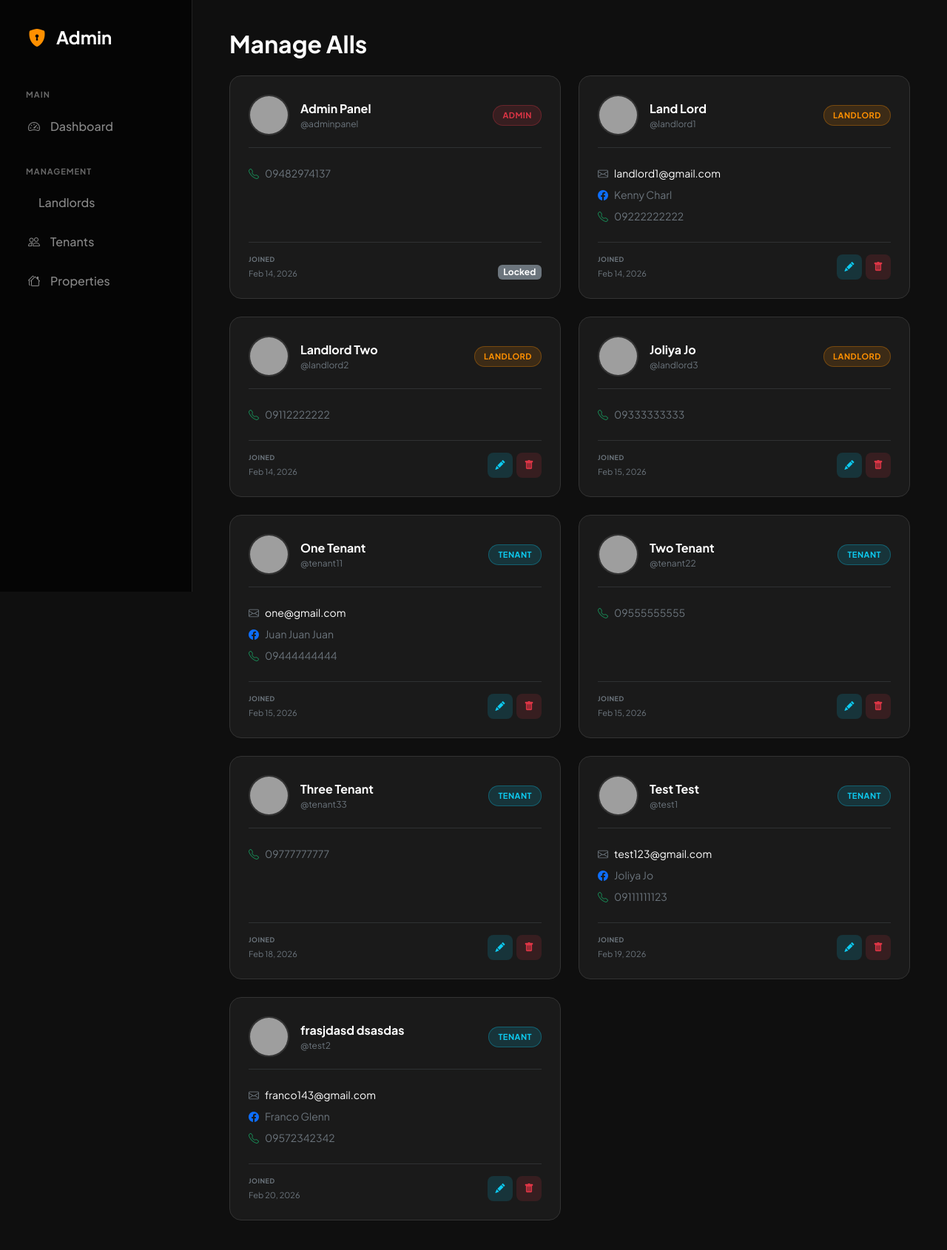
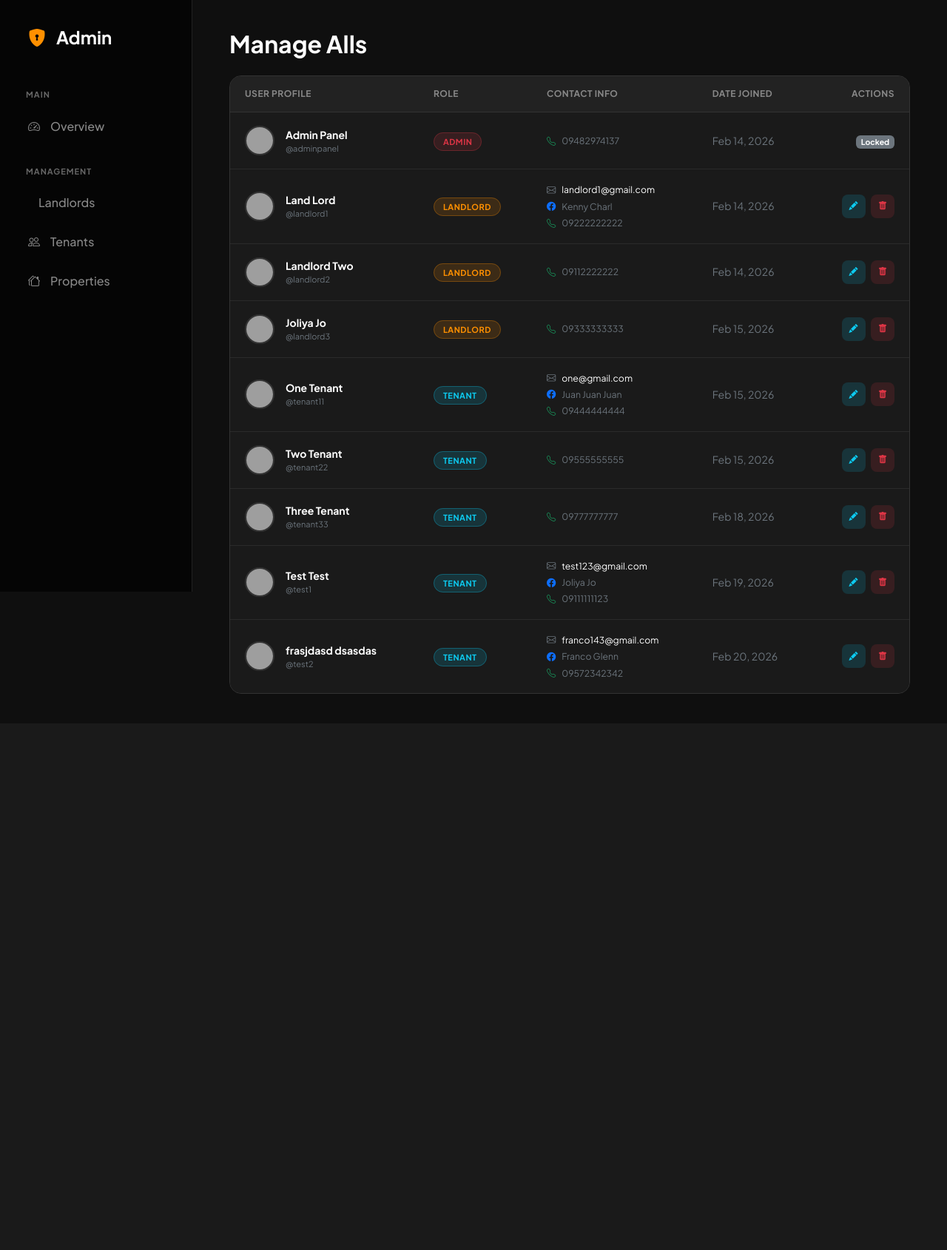
Before and after one commit to feronnn1/BoardHub, a PHP site: page /admin_users.php in a window 1280 px wide. Shown: the whole page at 74% size. After the commit the page ends 938 px from the top, so only its background shows below. Run offline with PHP 8.4, Linux system fonts and the light colour scheme; a user stored in the database is signed in; data comes from the database, SQL or seed files in the repository; grey boxes are pictures that could not be loaded.

Commit message:
Add files via upload

```diff
--- a/admin_users.php
+++ b/admin_users.php
@@ -11,7 +11,7 @@ if (isset($_POST['update_user'])) {
     $fname = $_POST['first_name'];
     $lname = $_POST['last_name'];
     $email = $_POST['email'];
-    $fb_name = $_POST['facebook_name']; // NEW FIELD
+    $fb_name = $_POST['facebook_name'];
     $phone = $_POST['phone'];
     $role = $_POST['role'];
 
@@ -58,20 +58,25 @@ $users = $conn->query($sql);
 
         .main-content { margin-left: 260px; padding: 40px 50px; }
 
-        /* NEW BOX LAYOUT UI */
-        .user-box-card { background: var(--bg-card); border: 1px solid #333; border-radius: 16px; padding: 25px; transition: 0.2s; height: 100%; display: flex; flex-direction: column; }
-        .user-box-card:hover { border-color: #555; transform: translateY(-3px); }
-        .user-img { width: 55px; height: 55px; border-radius: 50%; object-fit: cover; margin-right: 15px; border: 2px solid #333; }
+        /* TABLE UI */
+        .table-card { background: var(--bg-card); border: 1px solid #333; border-radius: 16px; overflow: hidden; }
+        .custom-table { width: 100%; border-collapse: separate; border-spacing: 0; }
+        .custom-table th { background: #222; padding: 15px 20px; text-align: left; color: #888; font-size: 12px; text-transform: uppercase; font-weight: 700; letter-spacing: 0.5px; border-bottom: 1px solid #333; }
+        .custom-table td { padding: 18px 20px; border-bottom: 1px solid #2a2a2a; color: #eee; font-size: 14px; vertical-align: middle; background: var(--bg-card); transition: background 0.2s; }
+        .custom-table tr:last-child td { border-bottom: none; }
+        .custom-table tr:hover td { background: #222; }
+
+        .user-img { width: 40px; height: 40px; border-radius: 50%; object-fit: cover; margin-right: 15px; border: 2px solid #333; }
 
         /* Buttons */
-        .btn-action { width: 34px; height: 34px; border-radius: 8px; display: inline-flex; align-items: center; justify-content: center; border: none; transition: 0.2s; margin-left: 5px; }
+        .btn-action { width: 32px; height: 32px; border-radius: 8px; display: inline-flex; align-items: center; justify-content: center; border: none; transition: 0.2s; margin-left: 5px; }
         .btn-edit { background: rgba(13, 202, 240, 0.15); color: #0dcaf0; }
         .btn-edit:hover { background: #0dcaf0; color: white; }
         .btn-delete { background: rgba(220, 53, 69, 0.15); color: #dc3545; }
         .btn-delete:hover { background: #dc3545; color: white; }
 
         /* Badges */
-        .role-badge { padding: 5px 12px; border-radius: 20px; font-size: 11px; font-weight: 700; text-transform: uppercase; letter-spacing: 0.5px; white-space: nowrap; }
+        .role-badge { padding: 5px 12px; border-radius: 20px; font-size: 11px; font-weight: 700; text-transform: uppercase; letter-spacing: 0.5px; }
         .badge-Landlord { background: rgba(255, 144, 0, 0.15); color: var(--accent-orange); border: 1px solid rgba(255, 144, 0, 0.3); }
         .badge-Tenant { background: rgba(13, 202, 240, 0.15); color: #0dcaf0; border: 1px solid rgba(13, 202, 240, 0.3); }
         .badge-Admin { background: rgba(220, 53, 69, 0.15); color: #dc3545; border: 1px solid rgba(220, 53, 69, 0.3); }
@@ -94,7 +99,7 @@ $users = $conn->query($sql);
     </a>
 
     <div class="nav-label">Main</div>
-    <a href="dashboard_admin.php" class="nav-link"><i class="bi bi-speedometer2"></i> Dashboard</a>
+    <a href="dashboard_admin.php" class="nav-link"><i class="bi bi-speedometer2"></i> Overview</a>
 
     <div class="nav-label mt-4">Management</div>
     <a href="admin_users.php?role=Landlord" class="nav-link <?php echo ($role_filter == 'Landlord') ? 'active' : ''; ?>"><i class="bi bi-person-tie"></i> Landlords</a>
@@ -107,11 +112,25 @@ $users = $conn->query($sql);
         <h2 class="fw-bold m-0">Manage <?php echo $role_filter; ?>s</h2>
     </div>
 
+    <?php if(isset($_GET['msg'])): ?>
+        <div class="alert alert-success border-0 rounded-3 mb-4"><?php echo htmlspecialchars($_GET['msg']); ?></div>
+    <?php endif; ?>
     <?php if(isset($msg)): ?>
         <div class="alert alert-<?php echo $msg_type; ?> border-0 rounded-3 mb-4"><?php echo $msg; ?></div>
     <?php endif; ?>
 
-    <div class="row g-4">
+    <div class="table-card">
+        <table class="custom-table">
+            <thead>
+                <tr>
+                    <th>User Profile</th>
+                    <th>Role</th>
+                    <th>Contact Info</th>
+                    <th>Date Joined</th>
+                    <th class="text-end">Actions</th>
+                </tr>
+            </thead>
+            <tbody>
                 <?php if ($users->num_rows > 0): ?>
                     <?php while($u = $users->fetch_assoc()):
                         $pic = !empty($u['profile_pic']) ? "assets/uploads/".$u['profile_pic'] : "assets/default.jpg";
@@ -121,29 +140,26 @@ $users = $conn->query($sql);
                         $fname = htmlspecialchars($u['first_name']);
                         $lname = htmlspecialchars($u['last_name']);
                     ?>
-            <div class="col-xxl-4 col-lg-6 col-md-6">
-                <div class="user-box-card">
-                    <div class="d-flex align-items-center mb-4 pb-3 border-bottom border-secondary border-opacity-25">
+                    <tr>
+                        <td>
+                            <div class="d-flex align-items-center">
                                 <img src="<?php echo $pic; ?>" class="user-img">
-                        <div class="me-auto">
-                            <div class="fw-bold text-white fs-6"><?php echo $fname . ' ' . $lname; ?></div>
-                            <div class="small text-secondary" style="font-size: 12px;">@<?php echo htmlspecialchars($u['username']); ?></div>
+                                <div>
+                                    <div class="fw-bold text-white"><?php echo $fname . ' ' . $lname; ?></div>
+                                    <div class="small text-secondary" style="font-size: 11px;">@<?php echo htmlspecialchars($u['username']); ?></div>
                                 </div>
-                        <span class="role-badge badge-<?php echo $u['role']; ?>"><?php echo $u['role']; ?></span>
                             </div>
-
-                    <div class="mb-4 d-flex flex-column gap-2 flex-grow-1">
+                        </td>
+                        <td><span class="role-badge badge-<?php echo $u['role']; ?>"><?php echo $u['role']; ?></span></td>
+                        <td>
+                            <div class="d-flex flex-column gap-1">
                                 <?php if($email): ?><span class="small text-white"><i class="bi bi-envelope me-2 text-secondary"></i><?php echo $email; ?></span><?php endif; ?>
                                 <?php if($fb): ?><span class="small text-secondary"><i class="bi bi-facebook me-2 text-primary"></i><?php echo $fb; ?></span><?php endif; ?>
                                 <?php if($phone): ?><span class="small text-secondary"><i class="bi bi-telephone me-2 text-success"></i><?php echo $phone; ?></span><?php endif; ?>
                             </div>
-
-                    <div class="d-flex justify-content-between align-items-end pt-3 border-top border-secondary border-opacity-25 mt-auto">
-                        <div class="small text-secondary" style="font-size: 11px;">
-                            <span class="d-block text-uppercase fw-bold mb-1" style="font-size: 9px; letter-spacing: 0.5px;">Joined</span>
-                            <?php echo date("M d, Y", strtotime($u['created_at'])); ?>
-                        </div>
-                        <div class="d-flex">
+                        </td>
+                        <td class="text-secondary"><?php echo date("M d, Y", strtotime($u['created_at'])); ?></td>
+                        <td class="text-end">
                             <?php if($u['role'] != 'Admin'): ?>
                                 <button class="btn-action btn-edit"
                                         data-bs-toggle="modal"
@@ -155,25 +171,46 @@ $users = $conn->query($sql);
                                         data-fb="<?php echo $fb; ?>"
                                         data-phone="<?php echo $phone; ?>"
                                         data-role="<?php echo $u['role']; ?>">
-                                    <i class="bi bi-pencil-fill" style="font-size: 13px;"></i>
+                                    <i class="bi bi-pencil-fill" style="font-size: 12px;"></i>
                                 </button>
-                                <a href="admin_delete.php?type=user&id=<?php echo $u['id']; ?>" class="btn-action btn-delete" onclick="return confirm('Delete this user? All their data will be lost.');">
-                                    <i class="bi bi-trash-fill" style="font-size: 13px;"></i>
-                                </a>
+
+                                <button type="button" class="btn-action btn-delete" data-bs-toggle="modal" data-bs-target="#deleteUserModal<?php echo $u['id']; ?>">
+                                    <i class="bi bi-trash-fill" style="font-size: 12px;"></i>
+                                </button>
                             <?php else: ?>
                                 <span class="badge bg-secondary">Locked</span>
                             <?php endif; ?>
+                        </td>
+                    </tr>
+
+                    <div class="modal fade" id="deleteUserModal<?php echo $u['id']; ?>" tabindex="-1" aria-hidden="true">
+                        <div class="modal-dialog modal-dialog-centered">
+                            <div class="modal-content">
+                                <div class="modal-header">
+                                    <h5 class="modal-title fw-bold text-white"><i class="bi bi-exclamation-triangle-fill text-danger me-2"></i>Delete User</h5>
+                                    <button type="button" class="btn-close btn-close-white" data-bs-dismiss="modal"></button>
+                                </div>
+                                <div class="modal-body text-secondary">
+                                    Are you sure you want to permanently delete the account of <strong class="text-white"><?php echo $fname . ' ' . $lname; ?></strong>?
+                                    <br><br>
+                                    All their associated data, properties, and records will be lost. This action cannot be undone.
+                                </div>
+                                <div class="modal-footer">
+                                    <button type="button" class="btn btn-secondary" data-bs-dismiss="modal">Cancel</button>
+                                    <a href="admin_delete.php?type=user&id=<?php echo $u['id']; ?>" class="btn btn-danger px-4 fw-bold">Yes, Delete User</a>
                                 </div>
                             </div>
                         </div>
                     </div>
+
                     <?php endwhile; ?>
                 <?php else: ?>
-            <div class="col-12 text-center py-5 text-secondary">
-                <i class="bi bi-person-x fs-1 mb-3 d-block"></i>
-                No users found in this category.
-            </div>
+                    <tr>
+                        <td colspan="5" class="text-center py-5 text-secondary">No users found in this category.</td>
+                    </tr>
                 <?php endif; ?>
+            </tbody>
+        </table>
     </div>
 </div>
 
```
Also changed, not shown: cancel_application.php (+9 -2 lines), dashboard_tenant.php (+44 -5 lines). Lines whose indentation alone changed are shown as unchanged.
